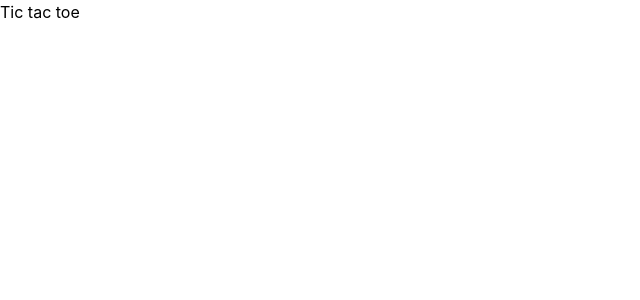
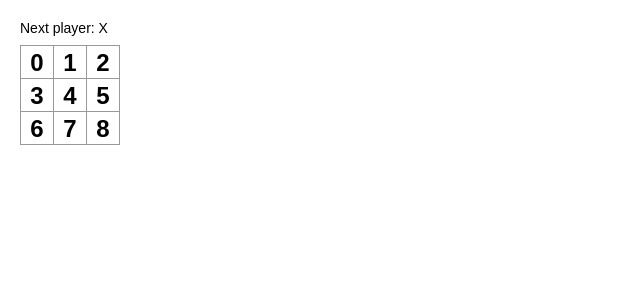
Before and after one commit to luismartinezs/tic-tac-toe-react-vite-tsc, a React (Vite) app: page / in a window 1280 px wide. Shown: the top 300 px of the page, without its empty margins (0-640 px from the left). Built offline with nearby package versions, Linux system fonts and the light colour scheme.

Commit message:
feat: starting point

```diff
--- a/src/App.tsx
+++ b/src/App.tsx
@@ -1,8 +1,10 @@
+import Game from '@/components/Game'
+
 function App(): JSX.Element {
 
   return (
     <div>
-      Tic tac toe
+      <Game />
     </div>
   )
 }
--- /dev/null
+++ b/src/components/Game.tsx
@@ -0,0 +1,45 @@
+const Square = ({ value }) => {
+  return <button className="square">{value}</button>;
+};
+
+const Board = () => {
+  const renderSquare = (i) => <Square value={i} />;
+  const status = 'Next player: X'
+
+  return (
+    <div>
+      <div className="status">{status}</div>
+      <div className="board-row">
+        {renderSquare(0)}
+        {renderSquare(1)}
+        {renderSquare(2)}
+      </div>
+      <div className="board-row">
+        {renderSquare(3)}
+        {renderSquare(4)}
+        {renderSquare(5)}
+      </div>
+      <div className="board-row">
+        {renderSquare(6)}
+        {renderSquare(7)}
+        {renderSquare(8)}
+      </div>
+    </div>
+  )
+};
+
+const Game = () => {
+  return (
+    <div className="game">
+    <div className="game-board">
+      <Board />
+    </div>
+    <div className="game-info">
+      <div>{/* status */}</div>
+      <ol>{/* TODO */}</ol>
+    </div>
+  </div>
+  )
+}
+
+export default Game;
--- a/src/index.css
+++ b/src/index.css
@@ -15,3 +15,54 @@
   font-family: source-code-pro, Menlo, Monaco, Consolas, 'Courier New',
     monospace;
 }
+
+body {
+  font: 14px "Century Gothic", Futura, sans-serif;
+  margin: 20px;
+}
+
+ol, ul {
+  padding-left: 30px;
+}
+
+.board-row:after {
+  clear: both;
+  content: "";
+  display: table;
+}
+
+.status {
+  margin-bottom: 10px;
+}
+
+.square {
+  background: #fff;
+  border: 1px solid #999;
+  float: left;
+  font-size: 24px;
+  font-weight: bold;
+  line-height: 34px;
+  height: 34px;
+  margin-right: -1px;
+  margin-top: -1px;
+  padding: 0;
+  text-align: center;
+  width: 34px;
+}
+
+.square:focus {
+  outline: none;
+}
+
+.kbd-navigation .square:focus {
+  background: #ddd;
+}
+
+.game {
+  display: flex;
+  flex-direction: row;
+}
+
+.game-info {
+  margin-left: 20px;
+}
```
